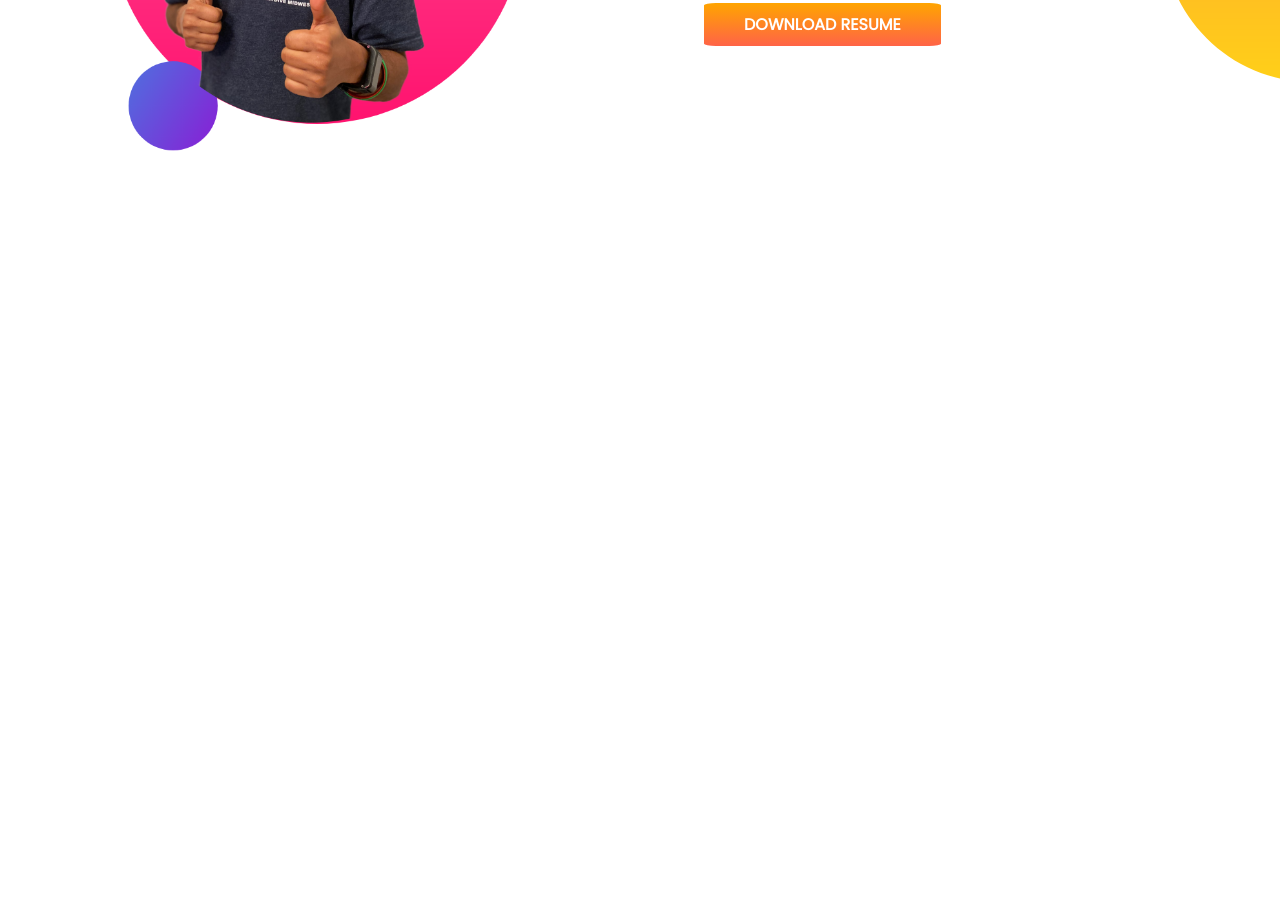
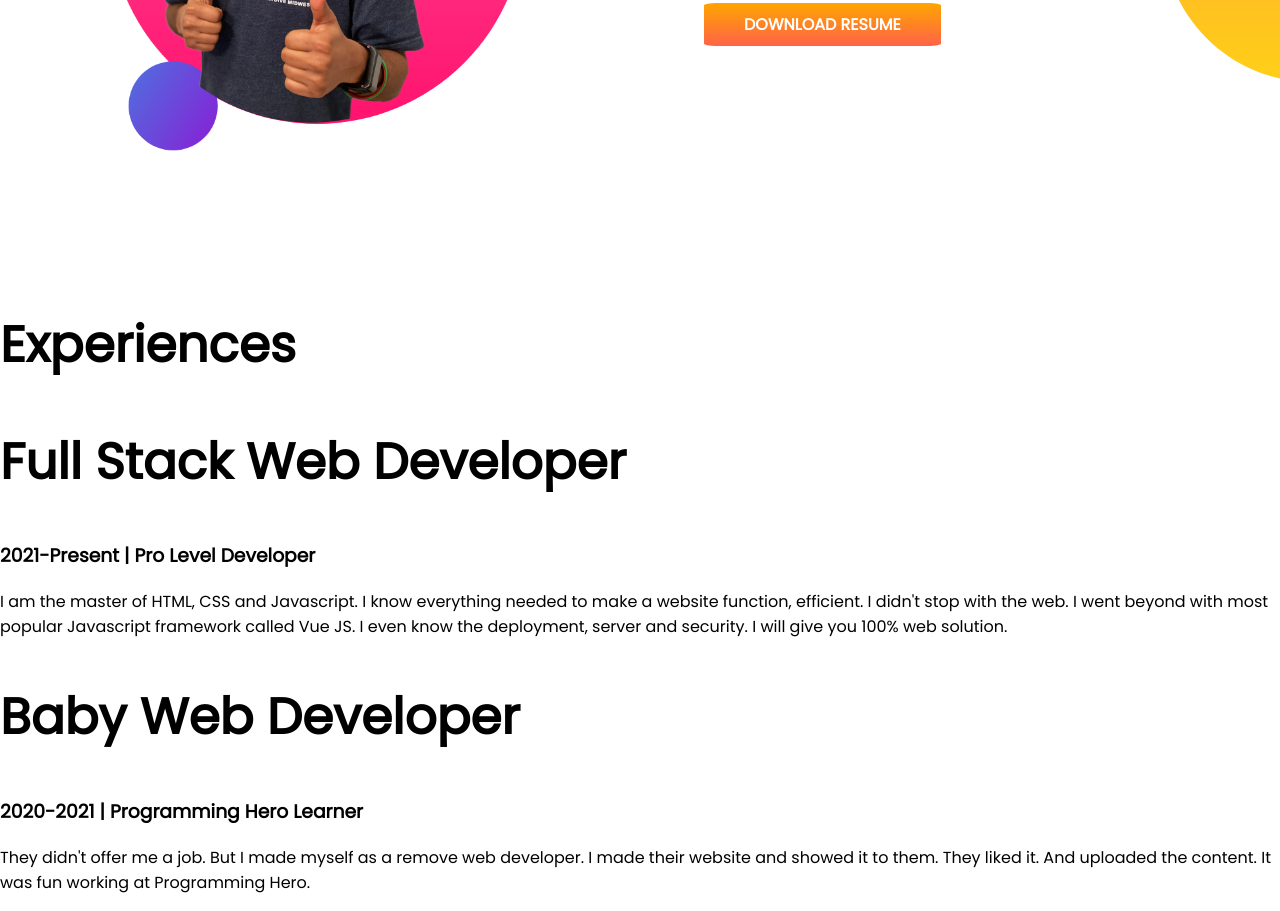
Before and after one commit to abdullaibnhanif/developer-portfolio, a plain HTML site: page index.html in a window 1280 px wide. Shown: the part 906-1817 px from the top of the page. Before the commit the page ends 1214 px from the top, so only its background shows below. Drawn offline with Linux system fonts and the light colour scheme.

Commit message:
running last section

```diff
--- a/index.html
+++ b/index.html
@@ -13,7 +13,7 @@
 </head>
 
 <body>
-    <section class="top-banner">
+    <section class="top-banner flexible-container">
         <div class="half-width">
             <h1>Welcome To</h1>
             <h1><span class="orange-color">Peter Parker</span> World</h1>
@@ -31,7 +31,7 @@
             <img src="images/jhankar.png" alt="">
         </div>
     </section>
-    <section class="dream-area">
+    <section class="dream-area flexible-container">
         <div class="half-width">
             <img src="images/jhankar2.png" alt="">
         </div>
@@ -46,6 +46,22 @@
         </div>
 
     </section>
+    <section class="experience-area">
+        <h1>Experiences</h1>
+        <div>
+            <h1>Full Stack Web Developer</h1>
+            <h3>2021-Present | Pro Level Developer</h3>
+            <p>I am the master of HTML, CSS and Javascript. I know everything needed to make a website function,
+                efficient. I didn't stop with the web. I went beyond with most popular Javascript framework called Vue
+                JS. I even know the deployment, server and security. I will give you 100% web solution.</p>
+        </div>
+        <div>
+            <h1>Baby Web Developer</h1>
+            <h3>2020-2021 | Programming Hero Learner</h3>
+            <p>They didn't offer me a job. But I made myself as a remove web developer. I made their website and showed
+                it to them. They liked it. And uploaded the content. It was fun working at Programming Hero.</p>
+        </div>
+    </section>
 </body>
 
 </html>
--- a/style.css
+++ b/style.css
@@ -8,7 +8,7 @@
 .orange-color{
     color: orange;
 }
-section{
+.flexible-container{
     display: flex;
     margin-bottom: 150px;
 }
@@ -38,3 +38,6 @@
     background-repeat: no-repeat;
     background-position: right;
 }
+.experience-area{
+
+}
```
